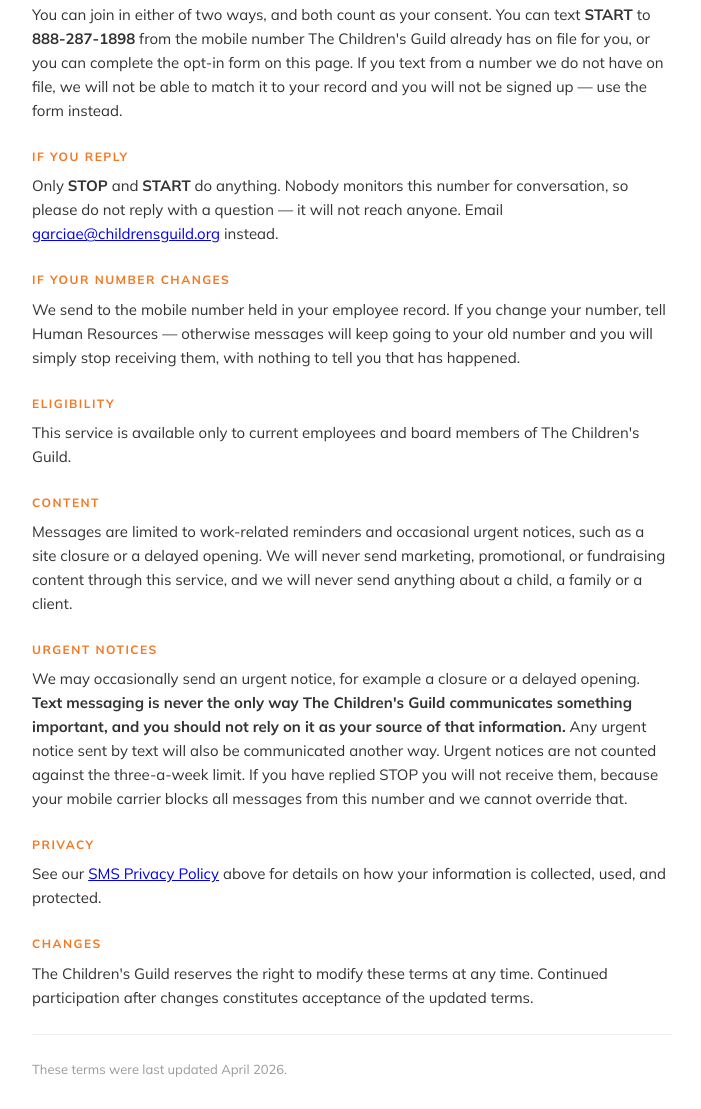
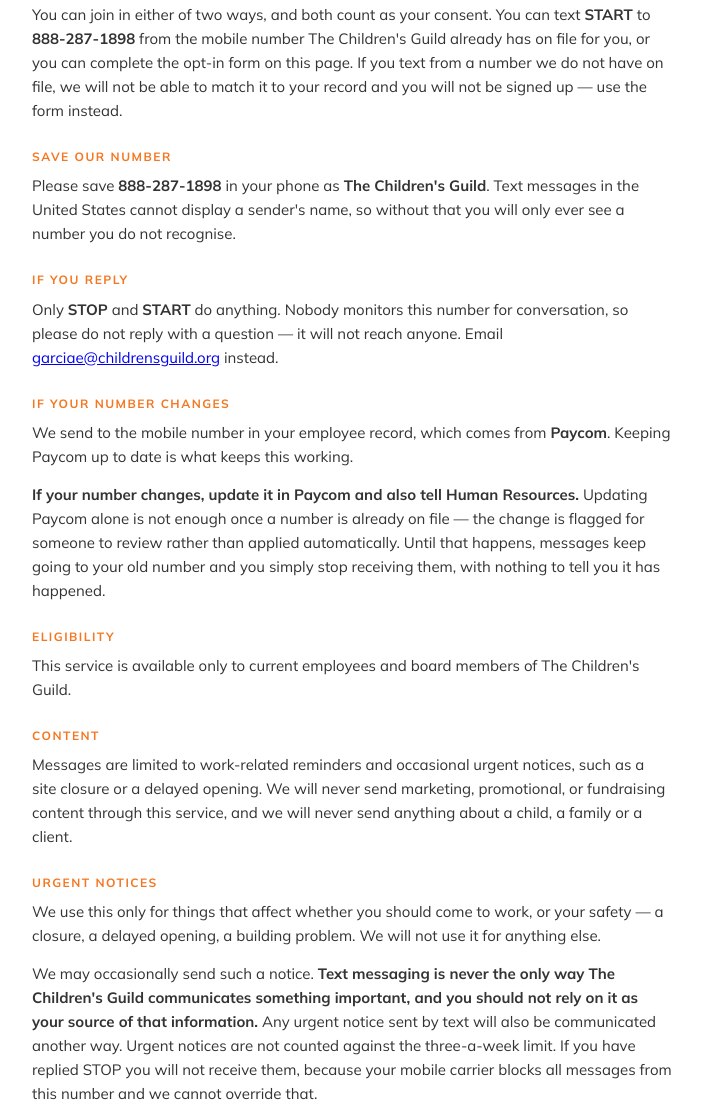
Before and after one commit to thechildrensguild/tcg, a plain HTML site: page sms/index.html in a window 1280 px wide. Shown: the part 2854-3963 px from the top of the page, without its empty margins (288-989 px from the left). Drawn offline with Linux system fonts and the light colour scheme.

Commit message:
Bound what urgent means, ask people to save the number, name Paycom
Elizabeth asked for all three.

What urgent means: 'things that affect whether you should come to work, or your
safety - a closure, a delayed opening, a building problem.' Without a boundary the
word drifts, and it only ever drifts one way.

Save our number: a US sender cannot display a name, so without saving the contact
people only ever see a number they do not recognise. Asking once, at consent, is
the only good moment.

Where the number comes from: Paycom, named explicitly, because keeping Paycom
current is what keeps this working.

WITH A CAVEAT I checked rather than assumed. The live sync fills a BLANK personal
cell from Paycom, but when an existing number differs it logs 'Left unchanged -
check by hand' and does nothing. So updating Paycom alone does NOT fix a changed
number - it waits for a human. The page now says update Paycom AND tell HR, and
explains why, because the failure is silent on both sides: the person stops getting
messages and nobody is told.

Co-Authored-By: Claude Opus 5 <noreply@anthropic.com>

```diff
--- a/sms/index.html
+++ b/sms/index.html
@@ -328,11 +328,15 @@
     <h3>How You Join</h3>
     <p>You can join in either of two ways, and both count as your consent. You can text <strong>START</strong> to <strong>888-287-1898</strong> from the mobile number The Children's Guild already has on file for you, or you can complete the opt-in form on this page. If you text from a number we do not have on file, we will not be able to match it to your record and you will not be signed up &mdash; use the form instead.</p>
 
+    <h3>Save Our Number</h3>
+    <p>Please save <strong>888-287-1898</strong> in your phone as <strong>The Children's Guild</strong>. Text messages in the United States cannot display a sender's name, so without that you will only ever see a number you do not recognise.</p>
+
     <h3>If You Reply</h3>
     <p>Only <strong>STOP</strong> and <strong>START</strong> do anything. Nobody monitors this number for conversation, so please do not reply with a question &mdash; it will not reach anyone. Email <a href="mailto:garciae@childrensguild.org">garciae@childrensguild.org</a> instead.</p>
 
     <h3>If Your Number Changes</h3>
-    <p>We send to the mobile number held in your employee record. If you change your number, tell Human Resources &mdash; otherwise messages will keep going to your old number and you will simply stop receiving them, with nothing to tell you that has happened.</p>
+    <p>We send to the mobile number in your employee record, which comes from <strong>Paycom</strong>. Keeping Paycom up to date is what keeps this working.</p>
+    <p><strong>If your number changes, update it in Paycom and also tell Human Resources.</strong> Updating Paycom alone is not enough once a number is already on file &mdash; the change is flagged for someone to review rather than applied automatically. Until that happens, messages keep going to your old number and you simply stop receiving them, with nothing to tell you it has happened.</p>
 
     <h3>Eligibility</h3>
     <p>This service is available only to current employees and board members of The Children's Guild.</p>
@@ -341,7 +345,8 @@
     <p>Messages are limited to work-related reminders and occasional urgent notices, such as a site closure or a delayed opening. We will never send marketing, promotional, or fundraising content through this service, and we will never send anything about a child, a family or a client.</p>
 
     <h3>Urgent Notices</h3>
-    <p>We may occasionally send an urgent notice, for example a closure or a delayed opening. <strong>Text messaging is never the only way The Children's Guild communicates something important, and you should not rely on it as your source of that information.</strong> Any urgent notice sent by text will also be communicated another way. Urgent notices are not counted against the three-a-week limit. If you have replied STOP you will not receive them, because your mobile carrier blocks all messages from this number and we cannot override that.</p>
+    <p>We use this only for things that affect whether you should come to work, or your safety &mdash; a closure, a delayed opening, a building problem. We will not use it for anything else.</p>
+    <p>We may occasionally send such a notice. <strong>Text messaging is never the only way The Children's Guild communicates something important, and you should not rely on it as your source of that information.</strong> Any urgent notice sent by text will also be communicated another way. Urgent notices are not counted against the three-a-week limit. If you have replied STOP you will not receive them, because your mobile carrier blocks all messages from this number and we cannot override that.</p>
 
     <h3>Privacy</h3>
     <p>See our <a href="#privacy-policy">SMS Privacy Policy</a> above for details on how your information is collected, used, and protected.</p>
```
